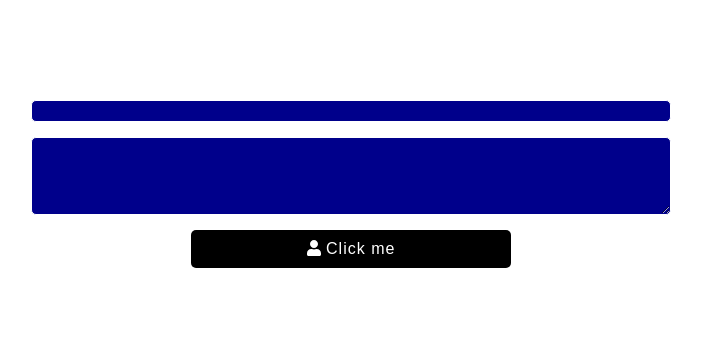
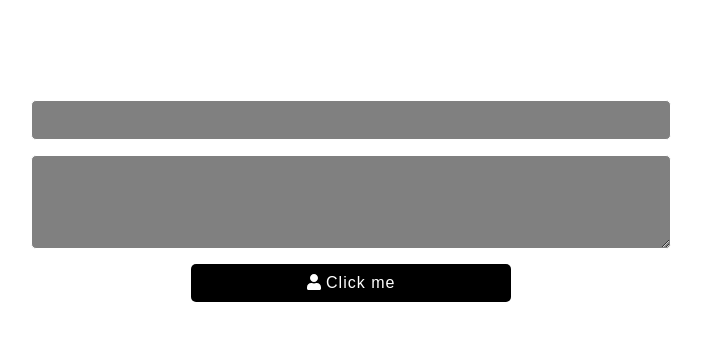
Before and after one commit to WronskiN/reactjs_12weeks_course_online, a React (Create React App) app in the folder week_3/button_input_export/: page / in a window 1280 px wide. Shown: the top 340 px of the page, without its empty margins (289-990 px from the left). Built offline with nearby package versions, Linux system fonts and the light colour scheme.

Commit message:
Add padding and change bgc for Input and textarea

```diff
--- a/week_3/button_input_export/src/components/Form/Input.js
+++ b/week_3/button_input_export/src/components/Form/Input.js
@@ -8,12 +8,13 @@ export const Input = (props) => {
     fontSize: 16,
     border: `${borderSize}px solid ${borderColor}`,
     borderRadius: `${borderRadius}px`,
+    padding: 10,
   };
   return <input style={styles} label="label" />;
 };
 
 Input.defaultProps = {
-  bgColor: "darkBlue",
+  bgColor: "gray",
   color: "white",
   borderSize: 1,
   borderRadius: 5,
--- a/week_3/button_input_export/src/components/Form/Textarea.js
+++ b/week_3/button_input_export/src/components/Form/Textarea.js
@@ -10,13 +10,14 @@ export const Textarea = (props) => {
     margin: "15px 0",
     border: `${borderSize}px solid ${borderColor}`,
     borderRadius: `${borderRadius}px`,
+    padding: 10,
   };
 
   return <textarea style={styles} rows="4" cols="50"></textarea>;
 };
 
 Textarea.defaultProps = {
-  bgColor: "darkBlue",
+  bgColor: "gray",
   color: "white",
   borderSize: 1,
   borderRadius: 5,
```
